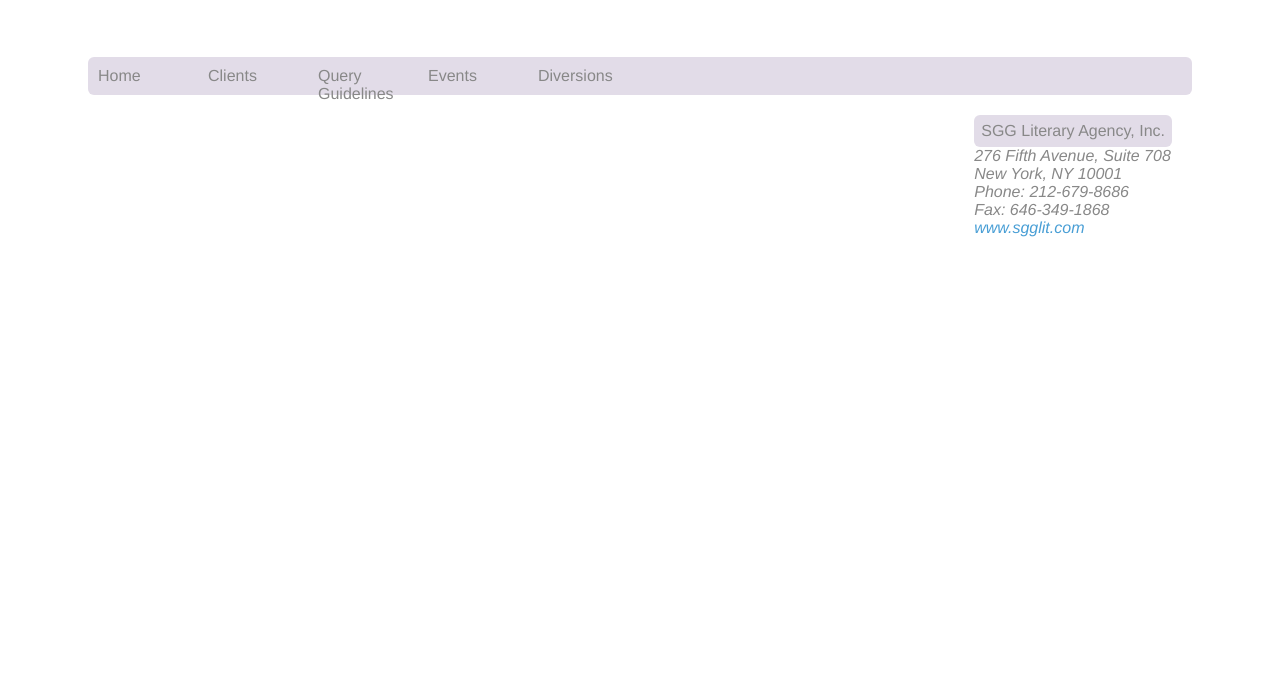
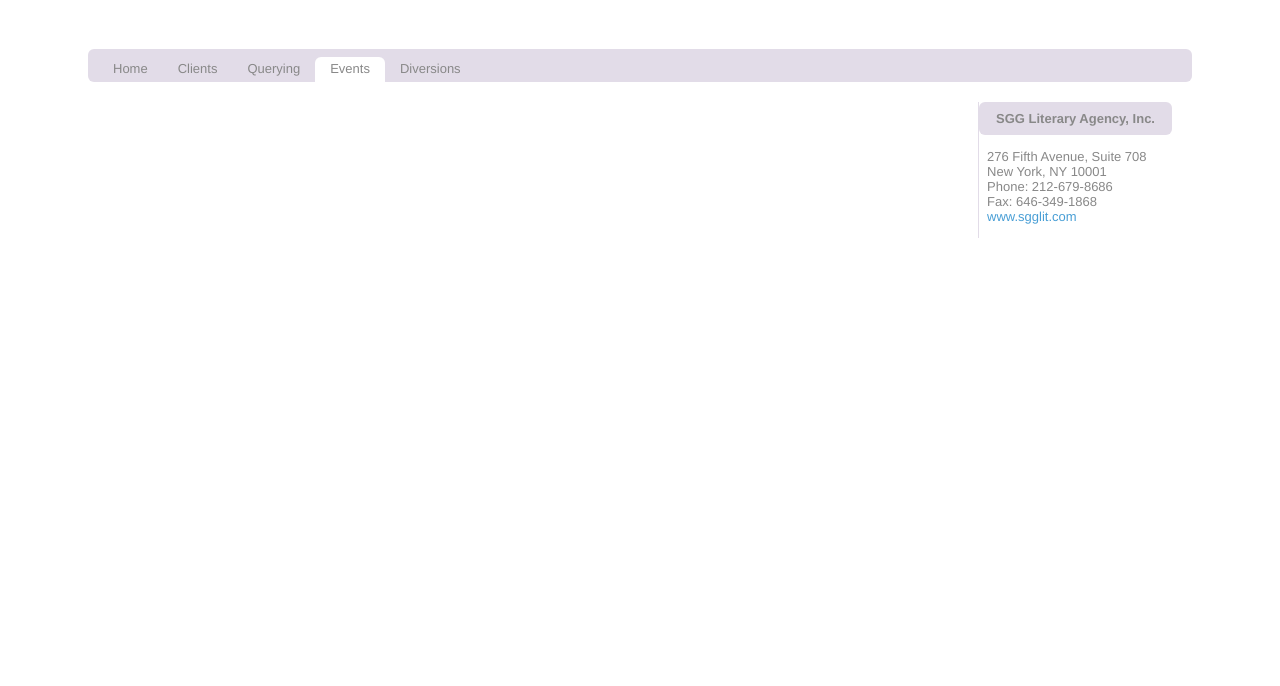
Before and after one commit to asherkory/rk_agent_site, a plain HTML site: page events.html in a window 1280 px wide. Shown: the part 114-800 px from the top of the page. Drawn offline with Linux system fonts and the light colour scheme.

Commit message:
navbar hover success

```diff
--- a/events.html
+++ b/events.html
@@ -5,9 +5,7 @@
 	<link type="text/css" rel="stylesheet" href="style.css">
 </head>
 
-
 <body>
-
 	<header>
 		<h1>Rachel Kory</h1>
 		<h6>Literary Agent &amp; Nerd Extraordinaire</h6>
@@ -17,33 +15,28 @@
 		<ul>
 			<li><a href="index.html">Home</a></li>
 			<li><a href="clients.html">Clients</a></li>
-			<li><a href="query-guidelines.html">Query Guidelines</a></li>
-			<li><a href="events.html">Events</a></li>
+			<li><a href="query-guidelines.html">Querying</a></li>
+			<li id="here"><a href="events.html">Events</a></li>
 			<li><a href="diversions.html">Diversions</a></li>
 		</ul>
 	</div>
 
 	<div class="content">
+
 	</div>
 
 
 	<div class="sidebar">
-		<div id="agencyname">SGG Literary Agency, Inc.</div>
-		<address>
+		<div id="agencyname"><h4>SGG Literary Agency, Inc.</h4></div>
+		<p>
 			276 Fifth Avenue, Suite 708 <br />
 			New York, NY 10001 <br />
 			Phone: 212-679-8686 <br />
 			Fax: 646-349-1868 <br />
 			<a href="http://www.sgglit.com/">www.sgglit.com</a>
-		</address>
+		</p>
 	</div>
 
 
 
-
-
-
-
-
-
 </body>
--- a/style.css
+++ b/style.css
@@ -6,6 +6,7 @@ header {
 body {
 	font-family: Helvetica Neue,Helvetica,Arial,sans-serif;
 	color: #888888;
+	font-size: small;
 }
 
 h1 {
@@ -34,7 +35,7 @@ div.navbar {
 	background: #E2DCE8;
 	border-radius: 6px;
 	margin: 20px 80px;
-	padding: 10px;
+	padding: 8px 10px 10px 10px;
 }
 
 .navbar ul {
@@ -44,7 +45,8 @@ div.navbar {
 
 .navbar li {
 	float: left;
-	padding: ;
+	border-top-left-radius: 6px;
+	border-top-right-radius: 6px;
 }
 
 .navbar li:hover {
@@ -53,11 +55,13 @@ div.navbar {
 
 .navbar a {
 	display: block;
-	width: 100px;
 	color: #888888;
-	padding: 0 10px 0 0;
+	padding: 4px 15px 10px 15px;
 }
 
+#here {
+	background: #FFFFFF;
+}
 
 
 div.content {
@@ -83,6 +87,7 @@ div.content {
 div.sidebar {
 	float: right;
 	margin-right: 100px;
+	border-left: 1px solid #E2DCE8;
 }
 
 .sidebar p {
```
Also changed, not shown: clients.html (+6 -13 lines), diversions.html (+6 -13 lines), index.html (+3 -3 lines), query-guidelines.html (+5 -12 lines).
